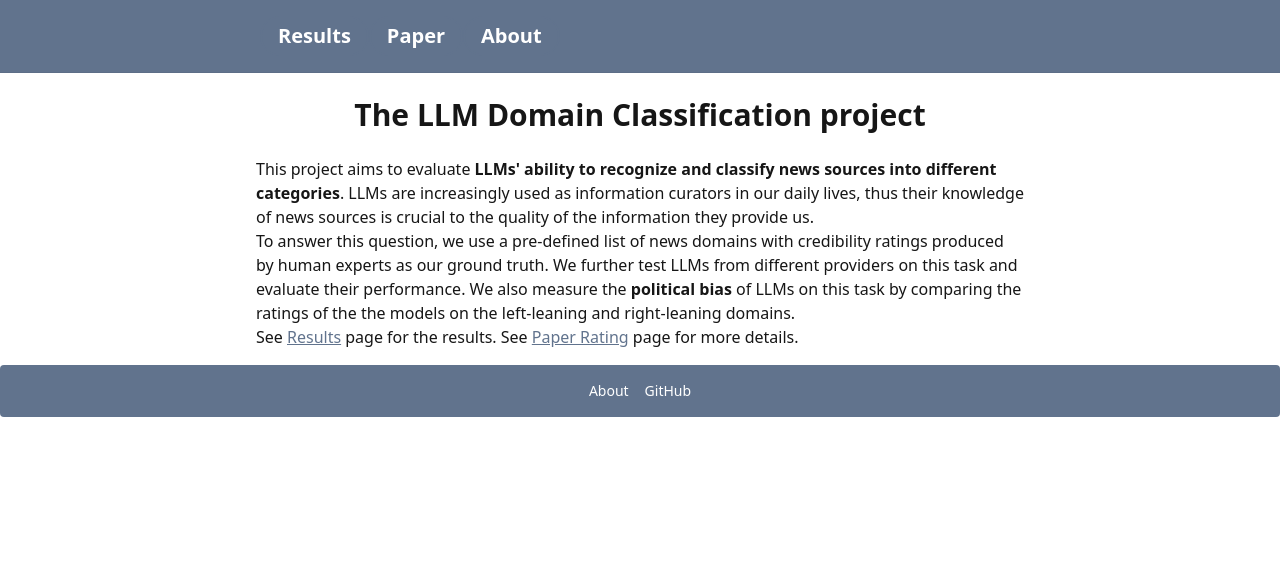
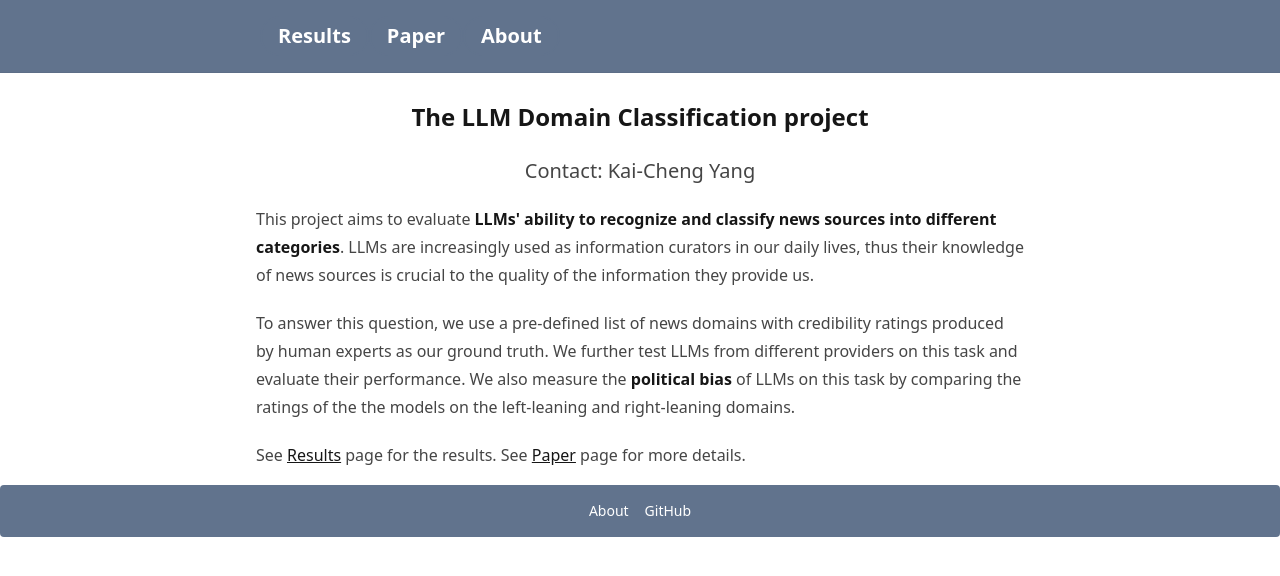
Before and after one commit to yang3kc/llm_domain_classification, a Vue app in the folder frontend/: page /about in a window 1280 px wide. Shown: the top 576 px of the page. Built offline with nearby package versions, Linux system fonts and the light colour scheme.

Commit message:
🎨 style(AboutView): update layout and styling for project description

```diff
--- a/frontend/src/views/AboutView.vue
+++ b/frontend/src/views/AboutView.vue
@@ -7,7 +7,9 @@ import Footer from '@/components/Footer.vue'
   <div>
     <NavBar />
     <div class="container mx-auto">
-      <h1 class="text-3xl text-center font-bold my-6">The LLM Domain Classification project</h1>
+      <div class="prose-h1 prose-2xl prose-slate text-center font-bold mt-6">The LLM Domain Classification project</div>
+      <div class="prose prose-xl text-center prose-slate max-w-none my-4">Contact: Kai-Cheng Yang</div>
+      <article class="prose prose-slate max-w-none">
         <p>
           This project aims to evaluate <strong>LLMs' ability to recognize and classify news sources into different categories</strong>.
           LLMs are increasingly used as information curators in our daily lives, thus their knowledge of news sources is crucial to the quality of the information they provide us.
@@ -19,8 +21,9 @@ import Footer from '@/components/Footer.vue'
         </p>
         <p>
           See <router-link to="/" class="link link-neutral">Results</router-link> page for the results.
-        See <router-link to="/paper-rating" class="link link-neutral">Paper Rating</router-link> page for more details.
+          See <router-link to="/paper-rating" class="link link-neutral">Paper</router-link> page for more details.
         </p>
+      </article>
 
     </div>
     <Footer />
```
Lines whose indentation alone changed are shown as unchanged.
